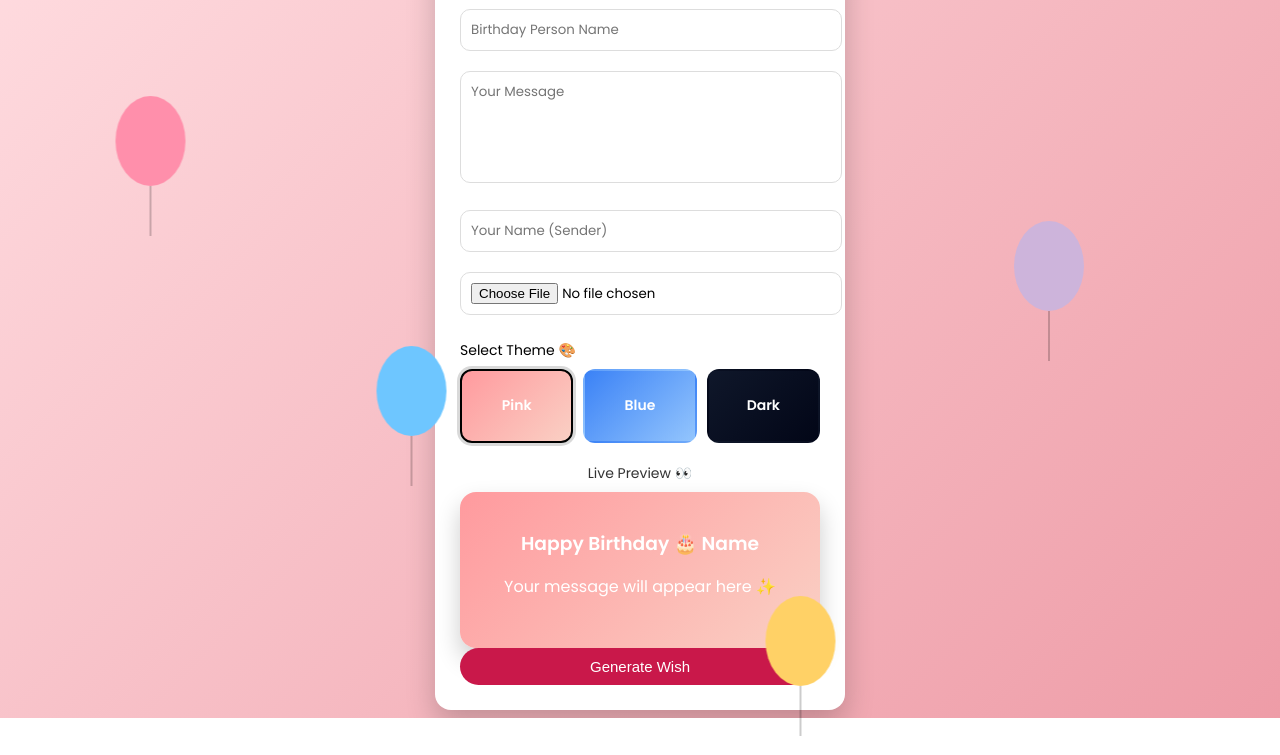
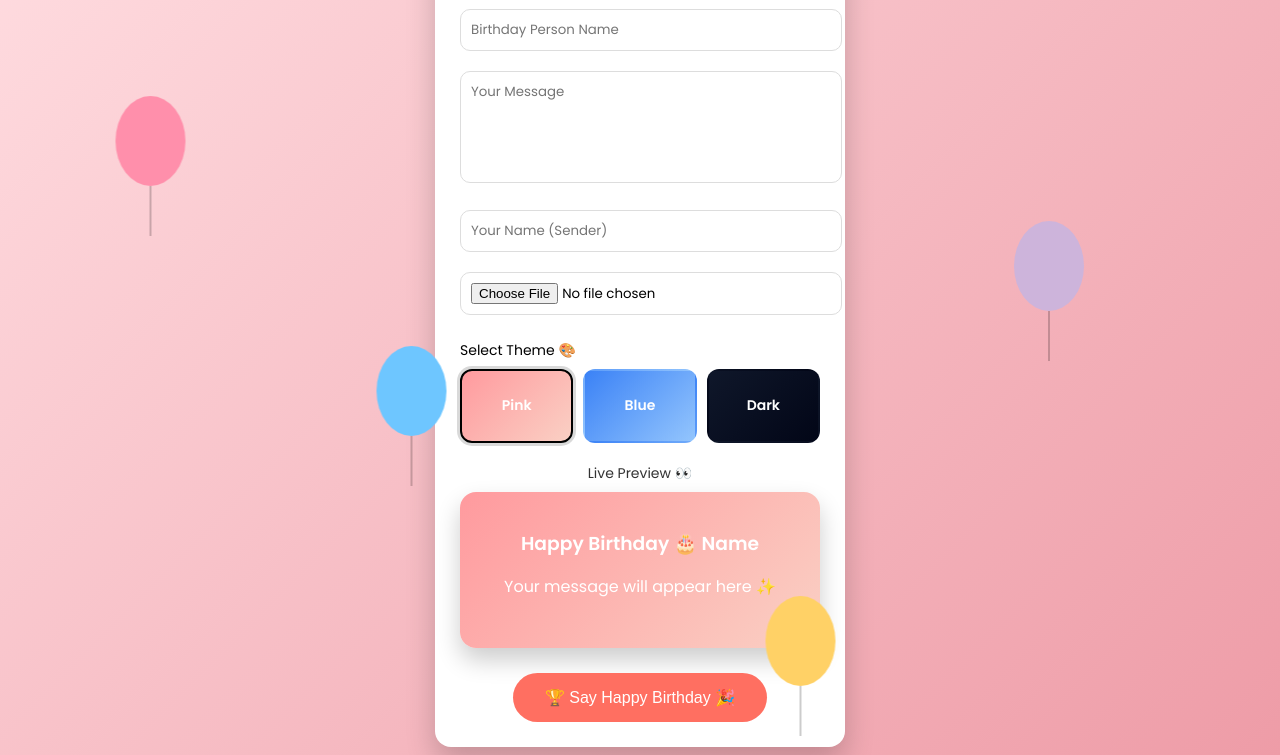
Before and after one commit to theReck-code/digital-birthday-card, a plain HTML site: page create.html in a window 1280 px wide. Shown: the part 109-864 px from the top of the page. Before the commit the page ends 827 px from the top, so only its background shows below. Drawn offline with Linux system fonts and the light colour scheme.

Commit message:
Stop tracking .DS_Store

```diff
--- a/create.html
+++ b/create.html
@@ -43,7 +43,7 @@
     </div>
   </div>
 
-  <button onclick="go()">Generate Wish</button>
+  <button onclick="go()">🏆 Say Happy Birthday 🎉</button>
 </div>
 
 <input type="hidden" id="themeInput" value="pink">
--- a/css/create.css
+++ b/css/create.css
@@ -32,22 +32,22 @@ textarea{
   min-height:90px;
 }
 
-button{
-  width:100%;
-  padding:10px;
-  border:none;
-  border-radius:20px;
-  background:#c9184a;
-  color:#fff;
-  cursor:pointer;
-  font-size:15px;
-  transition:0.3s;
+button {
+  margin-top: 25px;
+  padding: 15px 32px;
+  font-size: 1rem;
+  border: none;
+  border-radius: 30px;
+  background: #ff6f61;
+  color: white;
+  cursor: pointer;
+  transition: all 0.25s ease;
 }
 
-button:hover{
-  opacity:0.9;
+button:hover {
+  transform: translateY(-3px);
+  box-shadow: 0 10px 25px rgba(0, 0, 0, 0.25);
 }
-
 /* THEME SECTION */
 .theme-section{
   margin:15px 0;
--- a/css/view.css
+++ b/css/view.css
@@ -128,21 +128,21 @@ body.dark{
 }
 
 /* BUTTONS */
-button{
-  margin-top:15px;
-  padding:10px 20px;
-  border:none;
-  border-radius:20px;
-  background:#c9184a;
-  color:#fff;
-  cursor:pointer;
-  font-size:14px;
-  box-shadow:0 8px 20px rgba(201,24,74,0.35);
-  transition:0.3s;
+button {
+  margin-top: 25px;
+  padding: 15px 32px;
+  font-size: 1rem;
+  border: none;
+  border-radius: 30px;
+  background: #ff6f61;
+  color: white;
+  cursor: pointer;
+  transition: all 0.25s ease;
 }
 
-button:hover{
-  opacity:0.9;
+button:hover {
+  transform: translateY(-3px);
+  box-shadow: 0 10px 25px rgba(0, 0, 0, 0.25);
 }
 
 /* DESKTOP POLISH */
```
Also changed, not shown: index.html (+2 -2 lines), view.html (+1 -1 lines), 1 other file.
